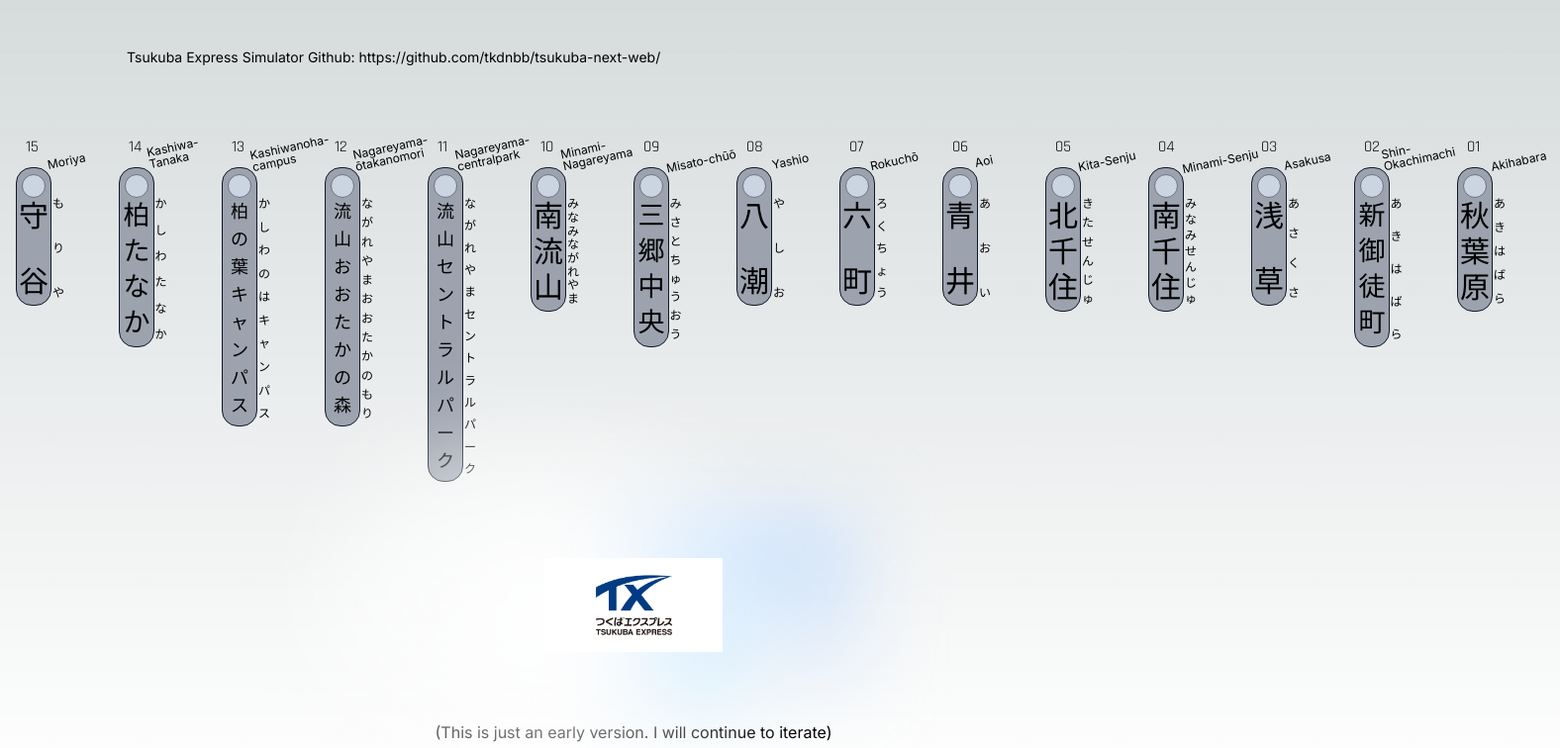
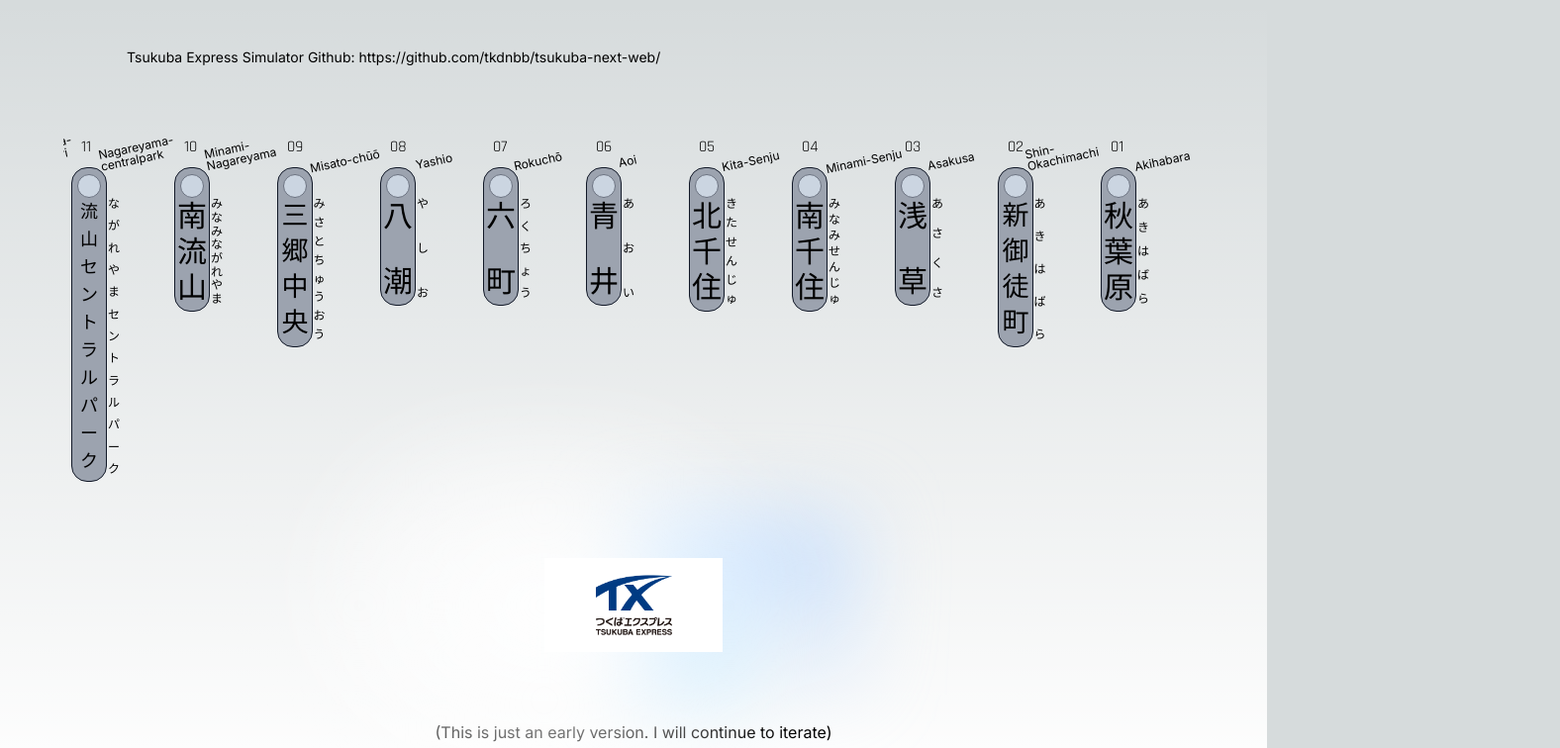
Before and after one commit to tkdnbb/tsukuba-next-web, a Next.js app: page / in a window 1280 px wide. Shown: the top 756 px of the page at 99% size, 1576 px wide, since content can reach past the window. Built offline with nearby package versions, Linux system fonts and the light colour scheme.

Commit message:
update(component): edited LineRouteMap

```diff
--- a/src/components/organisms/LineRouteMap.tsx
+++ b/src/components/organisms/LineRouteMap.tsx
@@ -1,15 +1,15 @@
-import stationsData from "@/data/stations.json"
-import StationLabel, { StationLabelProps } from "../molecules/StationLabel"
+import stationsData from "@/data/stations.json";
+import StationLabel, { StationLabelProps } from "../molecules/StationLabel";
 
 const LineRouteMap = () => {
-	const stations = stationsData.slice(0, 18) as StationLabelProps[]
-	return (
-		<div className="flex flex-row-reverse">
-		  {
-				stations.map(({id, serial, enName, name, furigana}) => <StationLabel key={id} {...{id, serial, enName, name, furigana}} />)
-			}
-		</div>
-	)
-}
+  const stations = stationsData as StationLabelProps[];
+  return (
+    <div className="flex flex-row-reverse max-w-[90vw] overflow-x-auto">
+      {stations.map(({ id, serial, enName, name, furigana }) => (
+        <StationLabel key={id} {...{ id, serial, enName, name, furigana }} />
+      ))}
+    </div>
+  );
+};
 
-export default LineRouteMap
+export default LineRouteMap;
```
